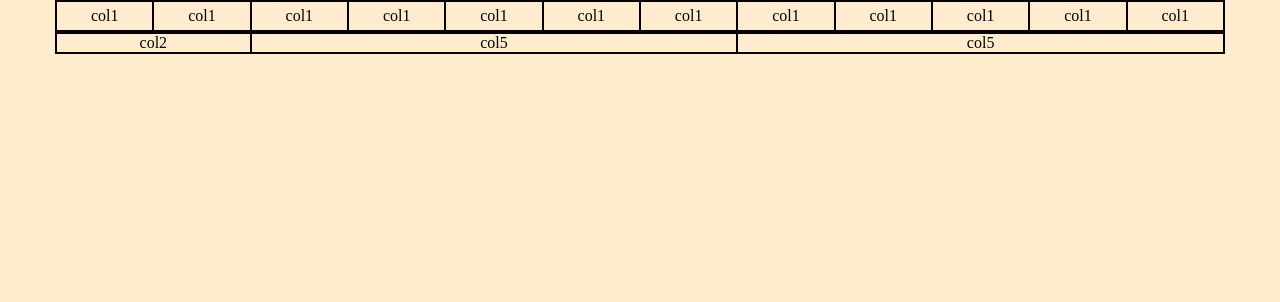
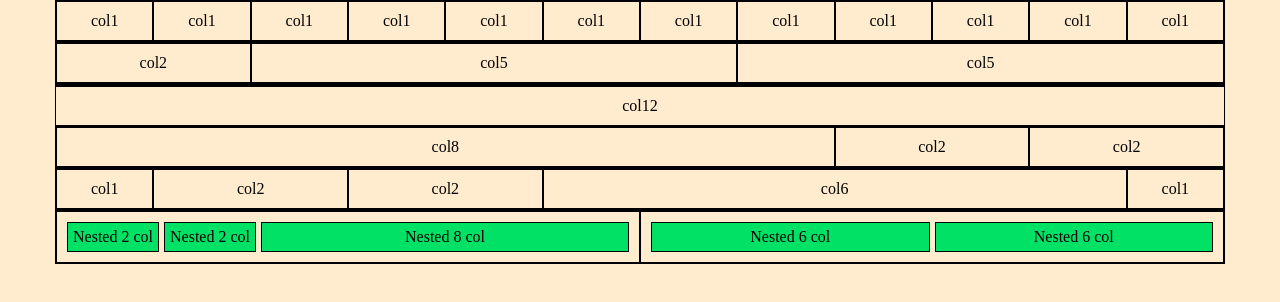
Before and after one commit to ALANOMAM/html-css-12bool, a plain HTML site: page index.html in a window 1280 px wide. Drawn offline with Linux system fonts and the light colour scheme.

Commit message:
impostato il primo container

```diff
--- a/index.html
+++ b/index.html
@@ -13,30 +13,60 @@
 
     <div class="row">
         <div class="col-1 center pt-5 pb-5">col1</div>
-        <div class="col-1 center mt-5 mb-5">col1</div>
-        <div class="col-1 center mt-5 mb-5">col1</div>
-        <div class="col-1 center mt-5 mb-5">col1</div>
-        <div class="col-1 center mt-5 mb-5">col1</div>
-        <div class="col-1 center mt-5 mb-5">col1</div>
-        <div class="col-1 center mt-5 mb-5">col1</div>
-        <div class="col-1 center mt-5 mb-5">col1</div>
-        <div class="col-1 center mt-5 mb-5">col1</div>
-        <div class="col-1 center mt-5 mb-5">col1</div>
-        <div class="col-1 center mt-5 mb-5">col1</div>
-        <div class="col-1 center mt-5 mb-5">col1</div>
+        <div class="col-1 center pt-5 pb-5">col1</div>
+        <div class="col-1 center pt-5 pb-5">col1</div>
+        <div class="col-1 center pt-5 pb-5">col1</div>
+        <div class="col-1 center pt-5 pb-5">col1</div>
+        <div class="col-1 center pt-5 pb-5">col1</div>
+        <div class="col-1 center pt-5 pb-5">col1</div>
+        <div class="col-1 center pt-5 pb-5">col1</div>
+        <div class="col-1 center pt-5 pb-5">col1</div>
+        <div class="col-1 center pt-5 pb-5">col1</div>
+        <div class="col-1 center pt-5 pb-5">col1</div>
+        <div class="col-1 center pt-5 pb-5">col1</div>
     </div>
 
 
   <div class="row">
-    <div class="col-2 center">col2</div>
-    <div class="col-5 center">col5</div>
-    <div class="col-5 center">col5</div>
+    <div class="col-2 center pt-5 pb-5">col2</div>
+    <div class="col-5 center pt-5 pb-5">col5</div>
+    <div class="col-5 center pt-5 pb-5">col5</div>
   </div>
 
+<div class="row"></div>
+<div class="col-12 center pt-5 pb-5">col12</div>
 
+
+<div class="row">
+    <div class="col-8 center pt-5 pb-5">col8</div>
+    <div class="col-2 center pt-5 pb-5">col2</div>
+    <div class="col-2 center pt-5 pb-5">col2</div>
+</div>
+
+<div class="row">
+    <div class="col-1 center pt-5 pb-5">col1</div>
+    <div class="col-2 center pt-5 pb-5">col2</div>
+    <div class="col-2 center pt-5 pb-5">col2</div>
+    <div class="col-6 center pt-5 pb-5">col6</div>
+    <div class="col-1 center pt-5 pb-5">col1</div>
+</div>
+
+<div class="row">
+
+    <div class="col-6 center pt-5 pb-5">
+    <div class="col-2 green-nested">Nested 2 col</div>
+    <div class="col-2 green-nested">Nested 2 col</div>
+    <div class="col-8 green-nested">Nested 8 col</div>
+    </div>
+
+    <div class="col-6 center pt-5 pb-5">
+    <div class="col-6 green-nested">Nested 6 col</div>
+    <div class="col-6 green-nested">Nested 6 col</div>
     </div>
 
 
+</div>
 
+</div>
 </body>
 </html>
--- a/style.css
+++ b/style.css
@@ -1,3 +1,17 @@
 body{
     background-color: blanchedalmond;
 }
+
+.green-nested{
+    display: flex;
+    justify-content: center;
+    align-items: center;
+    background-color:rgba(0, 225, 101, 1);
+    padding-top: 5px;
+    padding-bottom: 5px;
+}
+
+.center{
+    gap:5px;
+    padding:10px ;
+}
```
